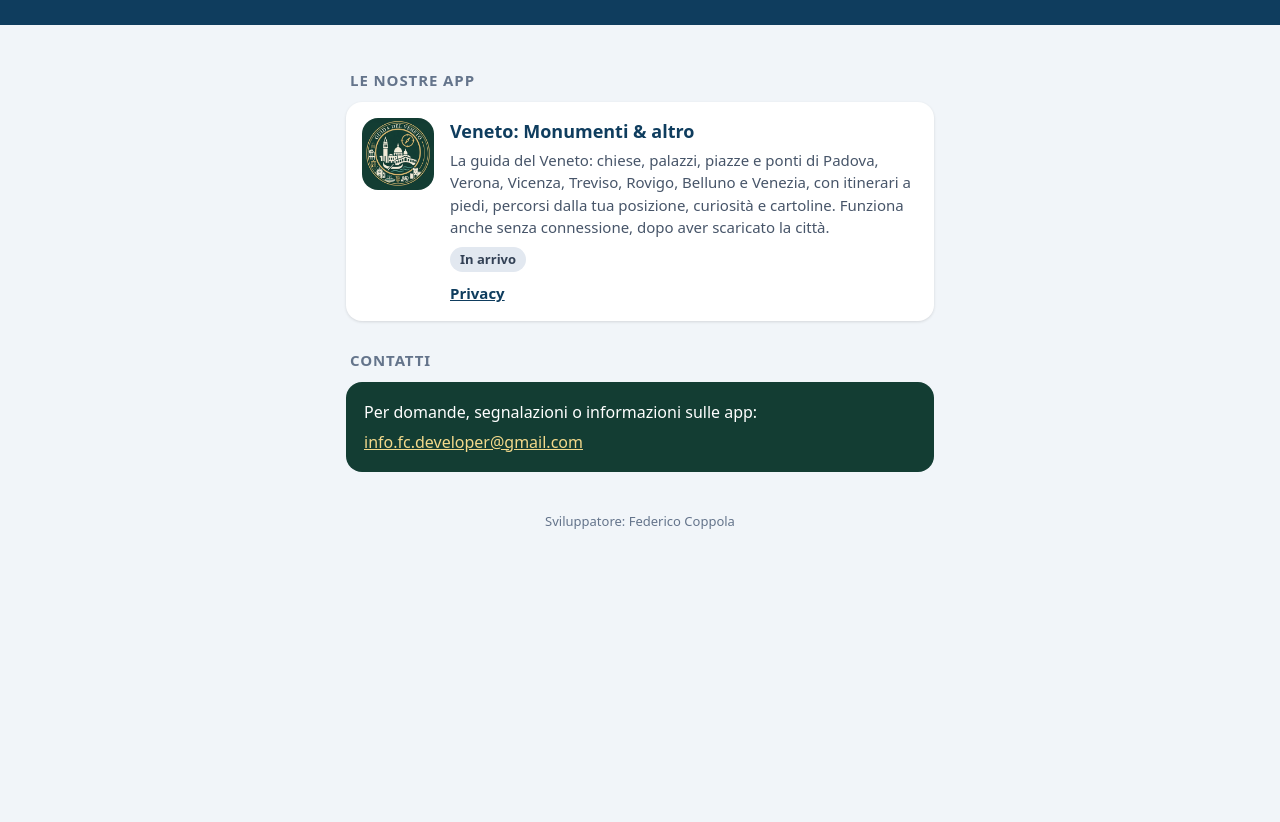
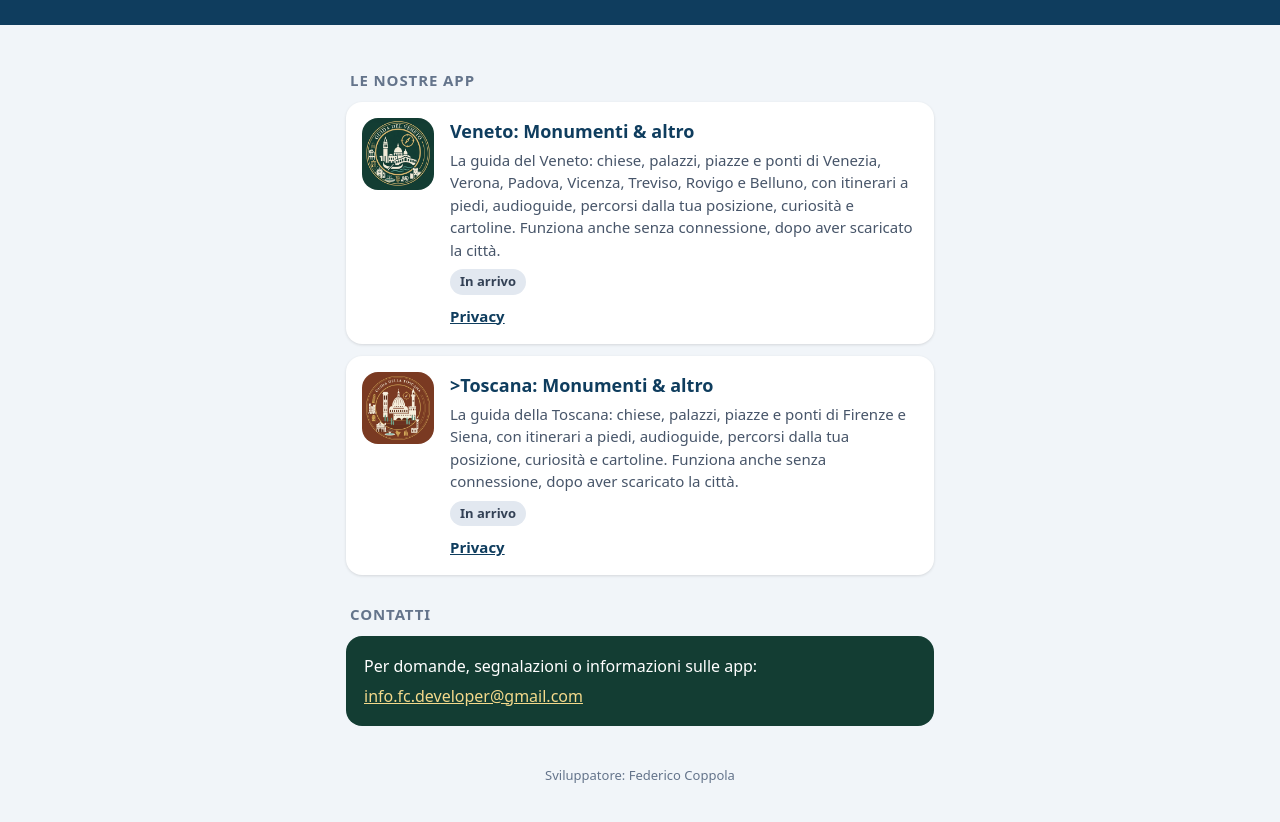
Before and after one commit to fcdeveloperapps/fcdeveloperapps.github.io, a plain HTML site: page index.html in a window 1280 px wide. Shown: the part 108-930 px from the top of the page. Before the commit the page ends 800 px from the top, so only its background shows below. Drawn offline with Linux system fonts and the light colour scheme.

Commit message:
Update Veneto description and add Toscana section

```diff
--- a/index.html
+++ b/index.html
@@ -39,9 +39,19 @@
     <img src="veneto/icona.png" alt="">
     <div>
       <h3>Veneto: Monumenti &amp; altro</h3>
-      <p>La guida del Veneto: chiese, palazzi, piazze e ponti di Padova, Verona, Vicenza, Treviso, Rovigo, Belluno e Venezia, con itinerari a piedi, percorsi dalla tua posizione, curiosità e cartoline. Funziona anche senza connessione, dopo aver scaricato la città.</p>
+      <p>La guida del Veneto: chiese, palazzi, piazze e ponti di Venezia, Verona, Padova, Vicenza, Treviso, Rovigo e Belluno, con itinerari a piedi, audioguide, percorsi dalla tua posizione, curiosità e cartoline. Funziona anche senza connessione, dopo aver scaricato la città.</p>
       <span class="stato">In arrivo</span><br>
       <a class="link" href="veneto/privacy.html">Privacy</a>
+    </div>
+  </div>
+
+  <div class="app">
+    <img src="toscana/icona.png" alt="">
+    <div>
+      <h3>>Toscana: Monumenti &amp; altro</h3>
+      <p>La guida della Toscana: chiese, palazzi, piazze e ponti di Firenze e Siena, con itinerari a piedi, audioguide, percorsi dalla tua posizione, curiosità e cartoline. Funziona anche senza connessione, dopo aver scaricato la città.</p>
+      <span class="stato">In arrivo</span><br>
+      <a class="link" href="toscana/privacy.html">Privacy</a>
     </div>
   </div>
 
```
